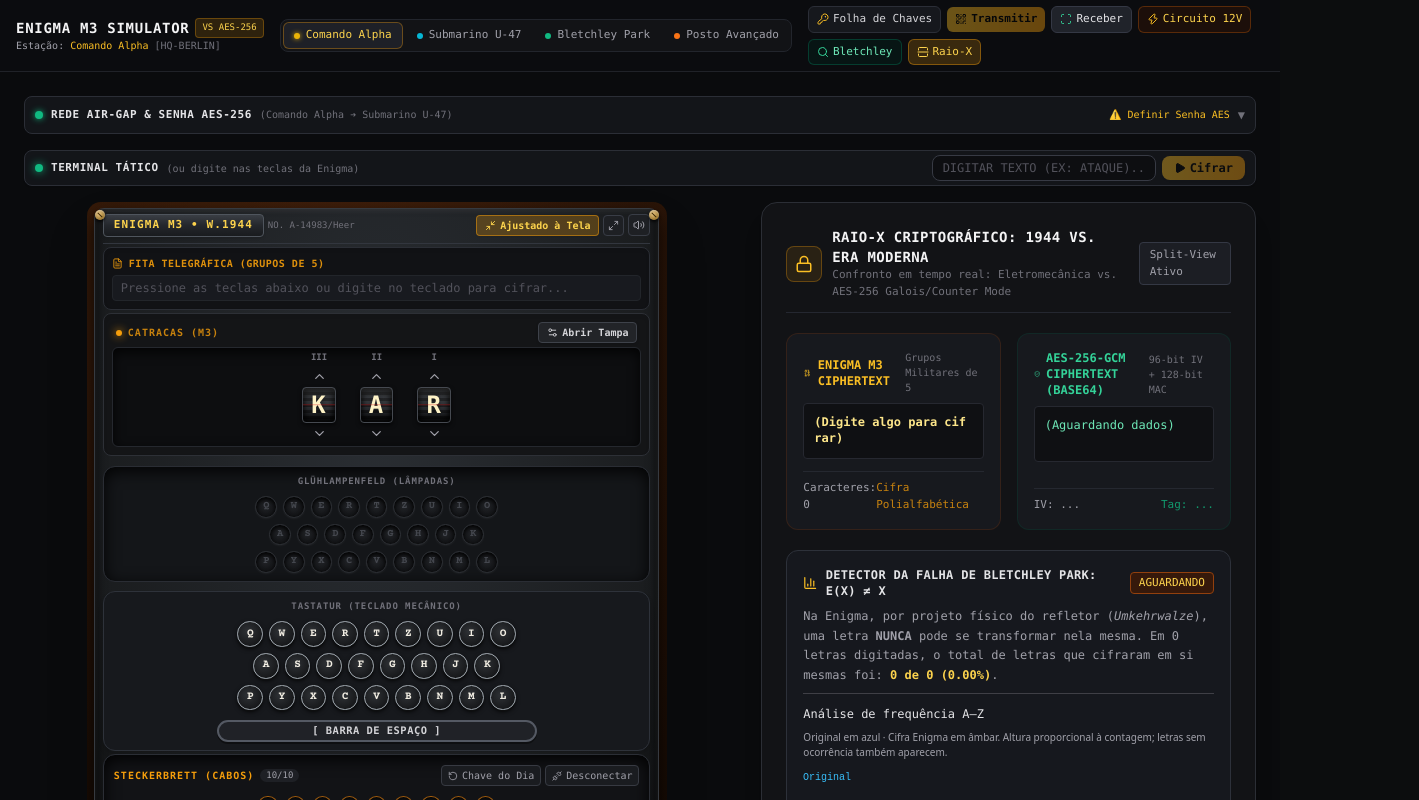
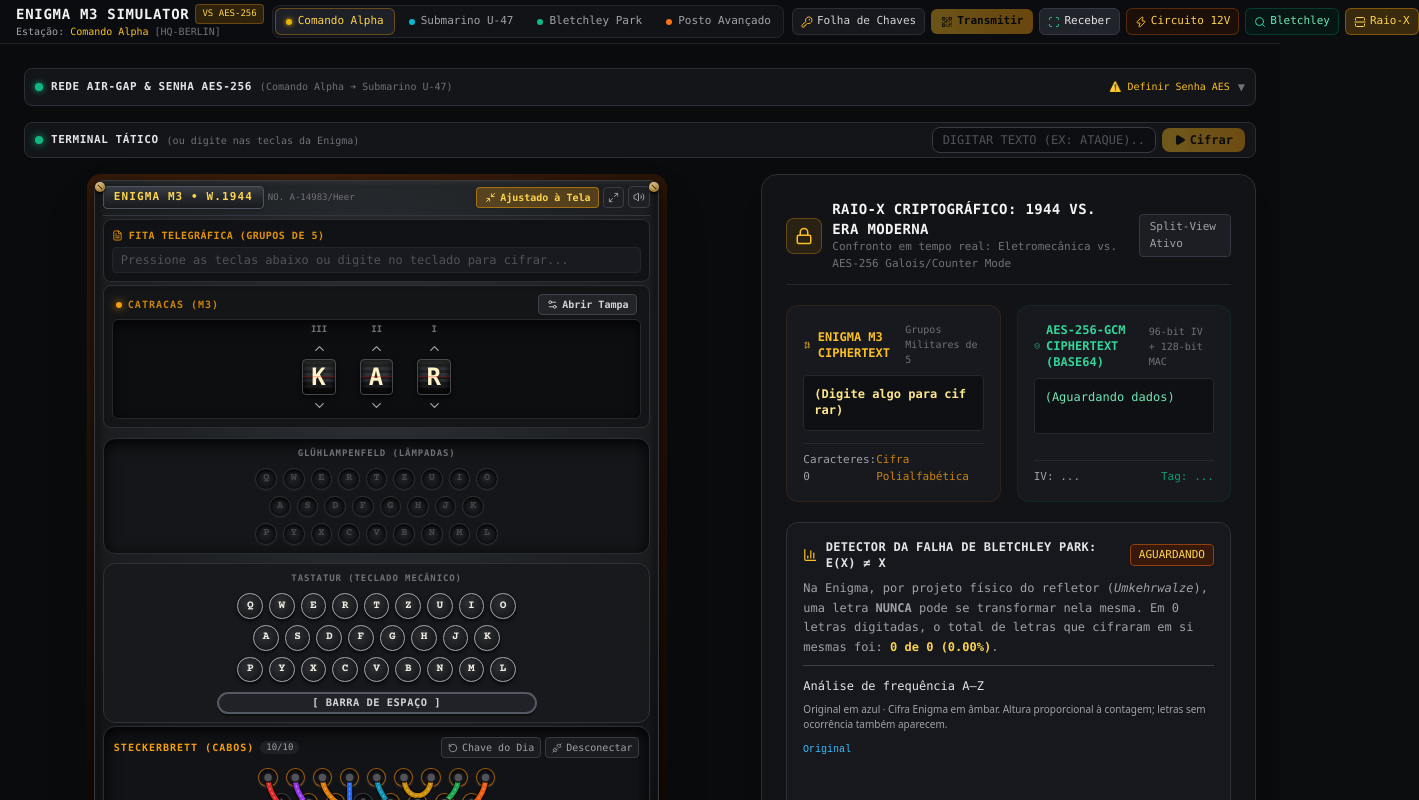
Before and after one commit to shoowt/enigma-m3-simulador, a React (Vite) app: page / in a window 1280 px wide. Shown: the top 800 px of the page, 1419 px wide, since content can reach past the window. Built offline with nearby package versions, Linux system fonts and the light colour scheme.

Commit message:
feat: add Header and StationSelector components for navigation and station management

```diff
--- a/src/components/layout/Header.tsx
+++ b/src/components/layout/Header.tsx
@@ -29,8 +29,8 @@
   hasCipherData
 }) => {
   return (
-    <header className="w-full border-b border-[#202228] bg-[#0c0d10]/95 backdrop-blur-md sticky top-0 z-40 px-2 sm:px-4 py-1 sm:py-1.5">
-      <div className="max-w-7xl mx-auto flex flex-col sm:flex-row items-stretch sm:items-center justify-between gap-1.5 sm:gap-4">
+    <header className="w-full border-b border-[#202228] bg-[#0c0d10]/95 backdrop-blur-md sticky top-0 z-40 px-2 sm:px-4 py-1">
+      <div className="max-w-7xl mx-auto flex flex-col sm:flex-row items-stretch sm:items-center justify-between gap-1 sm:gap-2">
         {/* Identidade do Projeto & Seletor Mobile */}
         <div className="flex items-center justify-between gap-2 shrink-0">
           <div>
@@ -57,7 +57,7 @@
                 const found = STATIONS.find(s => s.id === e.target.value);
                 if (found) onSelectStation(found);
               }}
-              className="bg-[#181a1f] border border-[#2e323b] text-amber-300 text-[10px] font-mono rounded px-1.5 py-1 focus:outline-none focus:border-amber-500"
+              className="bg-[#181a1f] border border-[#2e323b] text-amber-300 text-[10px] font-mono rounded px-1.5 py-0.5 focus:outline-none focus:border-amber-500"
               aria-label="Selecionar Estação Virtual"
             >
               {STATIONS.map(st => (
@@ -75,21 +75,21 @@
           />
         </div>
 
-        {/* Botões de Ação Rápida */}
-        <div className="flex flex-wrap items-center gap-1 sm:gap-1.5 w-full sm:w-auto">
+        {/* Botões de Ação Rápida (Linha Única Fina, Sem Quebras) */}
+        <div className="flex items-center gap-1 sm:gap-1.5 w-full sm:w-auto overflow-x-auto sm:overflow-visible no-scrollbar pb-0.5 sm:pb-0 flex-nowrap shrink-0 pr-3 sm:pr-0">
           <button
             onClick={onOpenKeySheet}
-            className="flex items-center gap-1 px-2 py-1 rounded-md text-[11px] font-mono font-medium text-zinc-300 bg-[#16181d] hover:bg-[#20232a] border border-[#2b2e37] transition-colors shadow-xs whitespace-nowrap"
+            className="flex items-center gap-1 px-1.5 sm:px-2 py-0.5 sm:py-1 rounded-md text-[10.5px] sm:text-[11px] font-mono font-medium text-zinc-300 bg-[#16181d] hover:bg-[#20232a] border border-[#2b2e37] transition-colors shadow-xs whitespace-nowrap shrink-0"
             title="Abrir Folha de Chaves Mensal Militar"
           >
             <KeyRound size={12} className="text-amber-400 shrink-0" />
-            <span><span className="hidden sm:inline">Folha de </span>Chaves</span>
+            <span><span className="hidden xl:inline">Folha de </span>Chaves</span>
           </button>
 
           <button
             onClick={onOpenTransmitQR}
             disabled={!hasCipherData}
-            className="flex items-center gap-1 px-2 py-1 rounded-md text-[11px] font-mono font-semibold text-black bg-gradient-to-r from-amber-400 to-amber-500 hover:from-amber-300 hover:to-amber-400 disabled:opacity-40 shadow-xs transition-all active:scale-95 whitespace-nowrap"
+            className="flex items-center gap-1 px-2 sm:px-2.5 py-0.5 sm:py-1 rounded-md text-[10.5px] sm:text-[11px] font-mono font-semibold text-black bg-gradient-to-r from-amber-400 to-amber-500 hover:from-amber-300 hover:to-amber-400 disabled:opacity-40 shadow-xs transition-all active:scale-95 whitespace-nowrap shrink-0"
             title="Gerar QR Code para transmissão Air-Gapped"
           >
             <QrCode size={12} className="shrink-0" />
@@ -98,7 +98,7 @@
 
           <button
             onClick={onOpenScanQR}
-            className="flex items-center gap-1 px-2 py-1 rounded-md text-[11px] font-mono font-medium text-zinc-200 bg-[#20232a] hover:bg-[#282d36] border border-[#343844] transition-colors shadow-xs whitespace-nowrap"
+            className="flex items-center gap-1 px-1.5 sm:px-2 py-0.5 sm:py-1 rounded-md text-[10.5px] sm:text-[11px] font-mono font-medium text-zinc-200 bg-[#20232a] hover:bg-[#282d36] border border-[#343844] transition-colors shadow-xs whitespace-nowrap shrink-0"
             title="Escanear transmissão Air-Gapped via câmera ou imagem"
           >
             <Scan size={12} className="text-emerald-400 shrink-0" />
@@ -107,16 +107,16 @@
 
           <button
             onClick={onOpenCircuitModal}
-            className="flex items-center gap-1 px-2 py-1 rounded-md text-[11px] font-mono font-medium text-amber-300 bg-amber-950/30 hover:bg-amber-900/40 border border-amber-700/40 transition-colors shadow-xs whitespace-nowrap"
+            className="flex items-center gap-1 px-1.5 sm:px-2 py-0.5 sm:py-1 rounded-md text-[10.5px] sm:text-[11px] font-mono font-medium text-amber-300 bg-amber-950/30 hover:bg-amber-900/40 border border-amber-700/40 transition-colors shadow-xs whitespace-nowrap shrink-0"
             title="Visualizar animação do caminho elétrico de 12V pelos rotores e plugboard"
           >
             <Zap size={12} className="text-amber-400 shrink-0 animate-pulse" />
-            <span>Circuito 12V</span>
+            <span><span className="hidden xl:inline">Circuito </span>12V</span>
           </button>
 
           <button
             onClick={onOpenBletchleyModal}
-            className="flex items-center gap-1 px-2 py-1 rounded-md text-[11px] font-mono font-medium text-emerald-300 bg-emerald-950/30 hover:bg-emerald-900/40 border border-emerald-700/40 transition-colors shadow-xs whitespace-nowrap"
+            className="flex items-center gap-1 px-1.5 sm:px-2 py-0.5 sm:py-1 rounded-md text-[10.5px] sm:text-[11px] font-mono font-medium text-emerald-300 bg-emerald-950/30 hover:bg-emerald-900/40 border border-emerald-700/40 transition-colors shadow-xs whitespace-nowrap shrink-0"
             title="Ataque de crib de Alan Turing explorando a falha E(x) != x"
           >
             <Search size={12} className="text-emerald-400 shrink-0" />
@@ -125,7 +125,7 @@
 
           <button
             onClick={onToggleModernLab}
-            className={`flex items-center gap-1 px-2 py-1 rounded-md text-[11px] font-mono font-medium transition-all shadow-xs whitespace-nowrap ${
+            className={`flex items-center gap-1 px-1.5 sm:px-2 py-0.5 sm:py-1 rounded-md text-[10.5px] sm:text-[11px] font-mono font-medium transition-all shadow-xs whitespace-nowrap shrink-0 ${
               showModernLab
                 ? 'bg-amber-500/20 text-amber-300 border border-amber-500/40'
                 : 'text-zinc-400 hover:text-zinc-200 bg-[#141519] border border-[#262831]'
--- a/src/components/layout/StationSelector.tsx
+++ b/src/components/layout/StationSelector.tsx
@@ -18,7 +18,7 @@
           <button
             key={st.id}
             onClick={() => onSelectStation(st)}
-            className={`px-2.5 py-1 rounded-md text-[11px] font-mono font-medium transition-all whitespace-nowrap flex items-center gap-1.5 ${
+            className={`px-2 py-0.5 xl:px-2.5 xl:py-1 rounded-md text-[10.5px] xl:text-[11px] font-mono font-medium transition-all whitespace-nowrap flex items-center gap-1.5 ${
               isCurrent
                 ? 'bg-[#1e2027] text-amber-300 border border-amber-500/35 shadow-xs'
                 : 'text-zinc-400 hover:text-zinc-200 hover:bg-[#16171b]'
```
